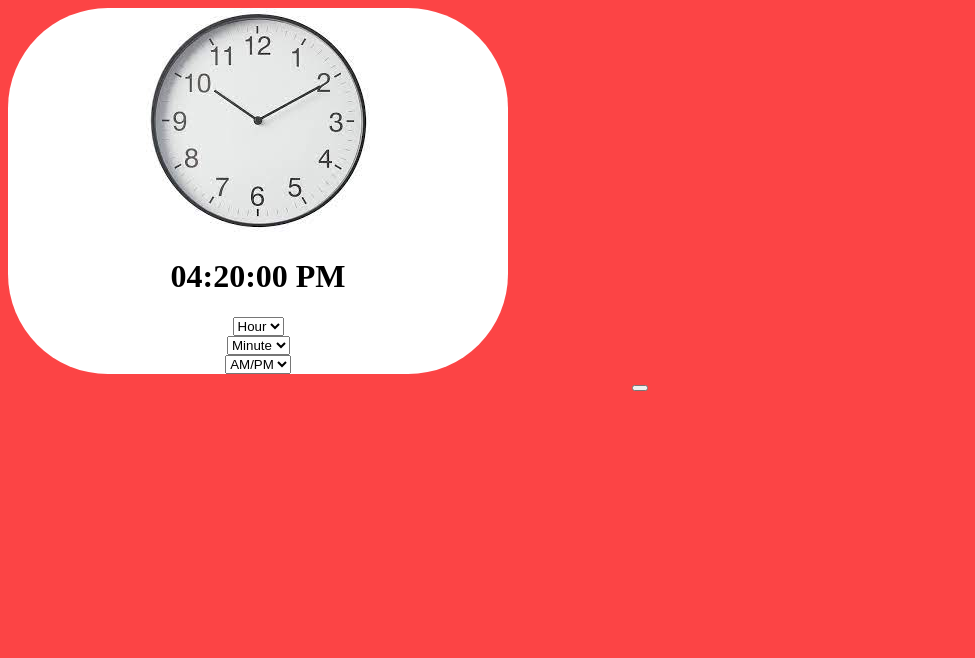
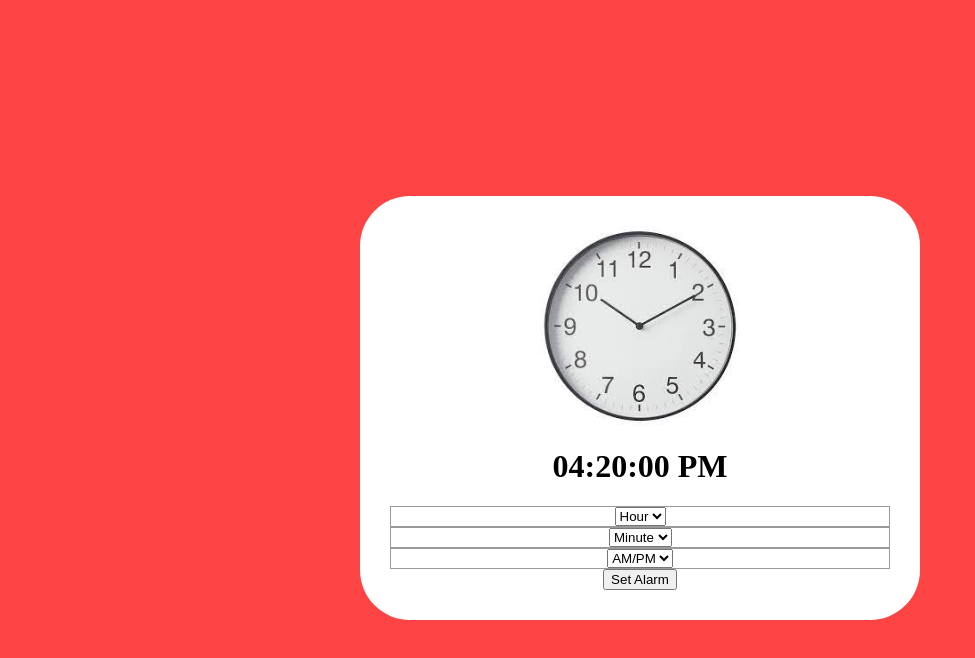
Before and after one commit to sachin-dabas/JAVASCRIPT-PROJECTS, a plain HTML site: page Project_01/index.html in a window 1280 px wide. Shown: the whole page, without its empty margins (0-975 px from the left). Drawn offline with Linux system fonts and the light colour scheme.

Commit message:
moderate changes to the display

```diff
--- a/Project_01/index.html
+++ b/Project_01/index.html
@@ -1,3 +1,4 @@
+
 <!DOCTYPE html>
 <html lang="en" dir="ltr">
     <head>
@@ -10,18 +11,40 @@
                 /* min-height: 100vh; */
                 /* margin: auto; */
             }
+            body, .wrapper{
+                /* background-color:white; */
+                display: flex;
+                align-items: center;
+                justify-content: center;
+
+            }
             body{
                 background-color: #fc4445;
-
+                min-height: 100vh;
             }
             .wrapper{
                 width: 500px;
                 background-color: white;
-                border-radius: 100px;
+                border-radius: 50px;
+                flex-direction: column;
+                padding: 30px 30px 30px;
+            }
+            .wrapper img{
+                max-width: 200px;
+            }
+            .wrapper .content{
+                width: 100%;
+                justify-content: space-between;
+                /* background-color: red; */
+            }
+
+            .wrapper .column{
+                border: 1px solid #999;
             }
         </style>
     </head>
     <body>
+        <!-- <h1>Clock</h1> -->
         <div class="wrapper">
             <img src="clock.jpg" alt="clock">
             <h1>04:20:00 PM</h1>
@@ -61,7 +84,7 @@
                                 </select>
                             </div>
                         </div>
+                        <button> Set Alarm</button>
                     </div>
-        <button></button>
                 </body>
 </html>
```
Also changed, not shown: 1 other file. Lines whose indentation alone changed are shown as unchanged.
